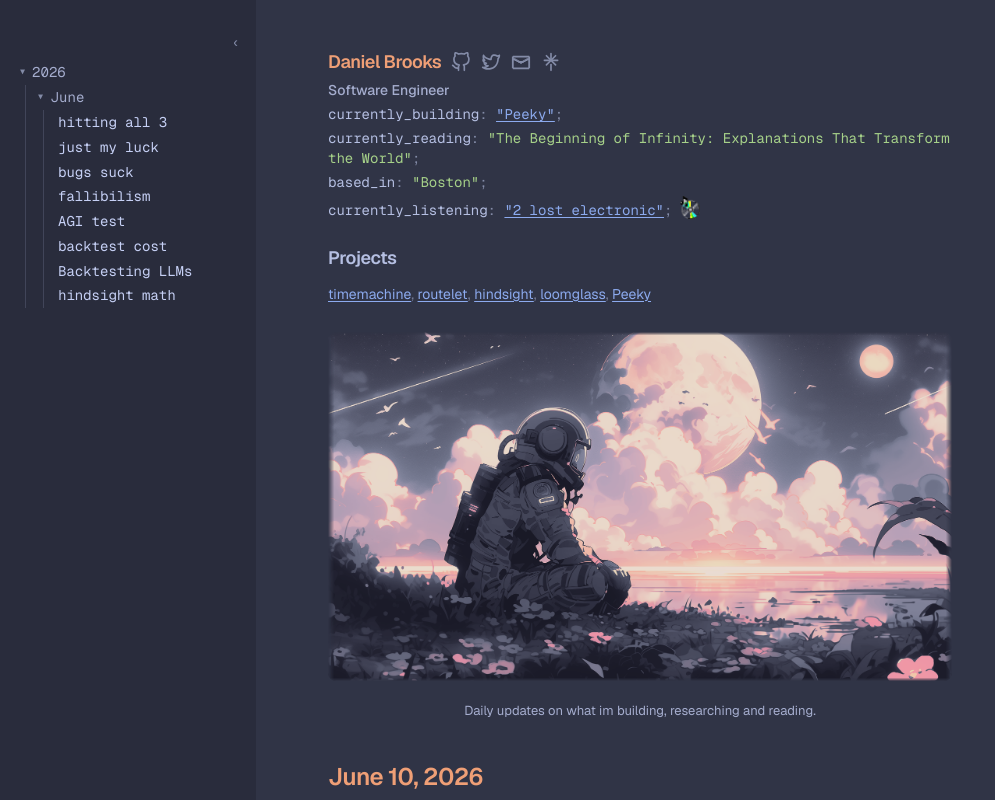
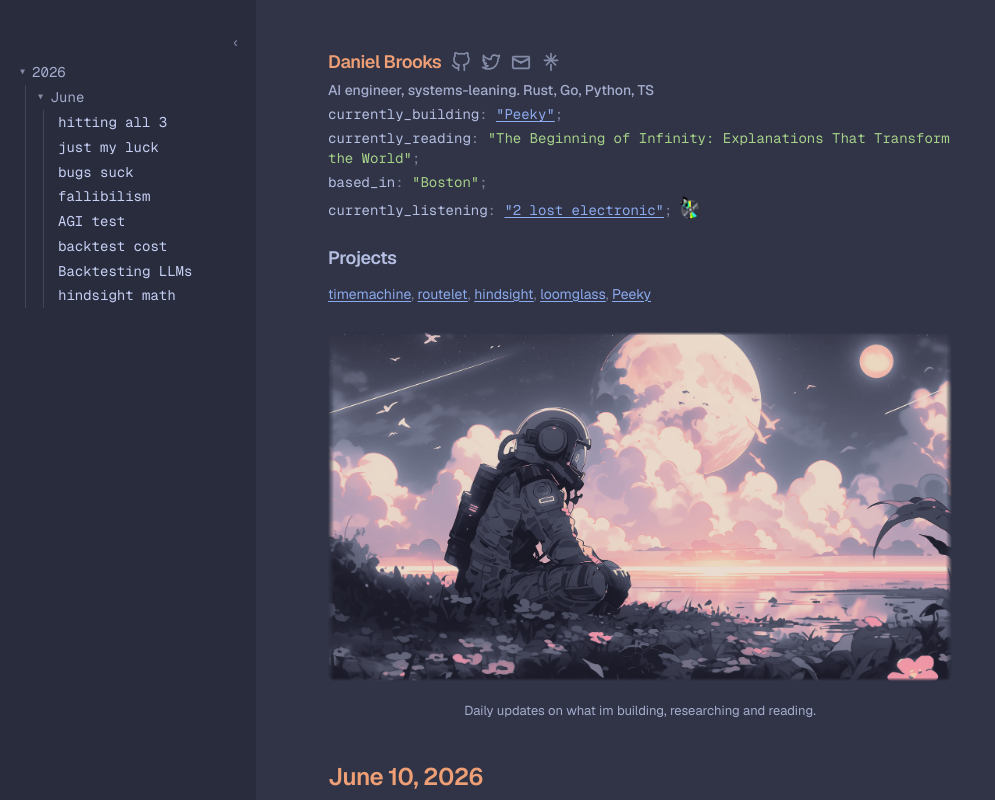
Before and after one commit to danielbusnz/danielbusnz, a Next.js app: page / in a window 1280 px wide. Shown: the top 800 px of the page, without its empty margins (0-995 px from the left). Built offline with nearby package versions, Linux system fonts and the light colour scheme.

Commit message:
update header title

```diff
--- a/app/layout.tsx
+++ b/app/layout.tsx
@@ -141,7 +141,7 @@ export default function RootLayout({
                             className="mt-1 text-sm font-medium"
                             style={{ color: "var(--ctp-subtext0)" }}
                         >
-                            Software Engineer
+                            AI engineer, systems-leaning. Rust, Go, Python, TS
                         </p>
                         <p className="mt-1 font-mono text-sm">
                             <span style={{ color: "var(--ctp-subtext1)" }}>
```
